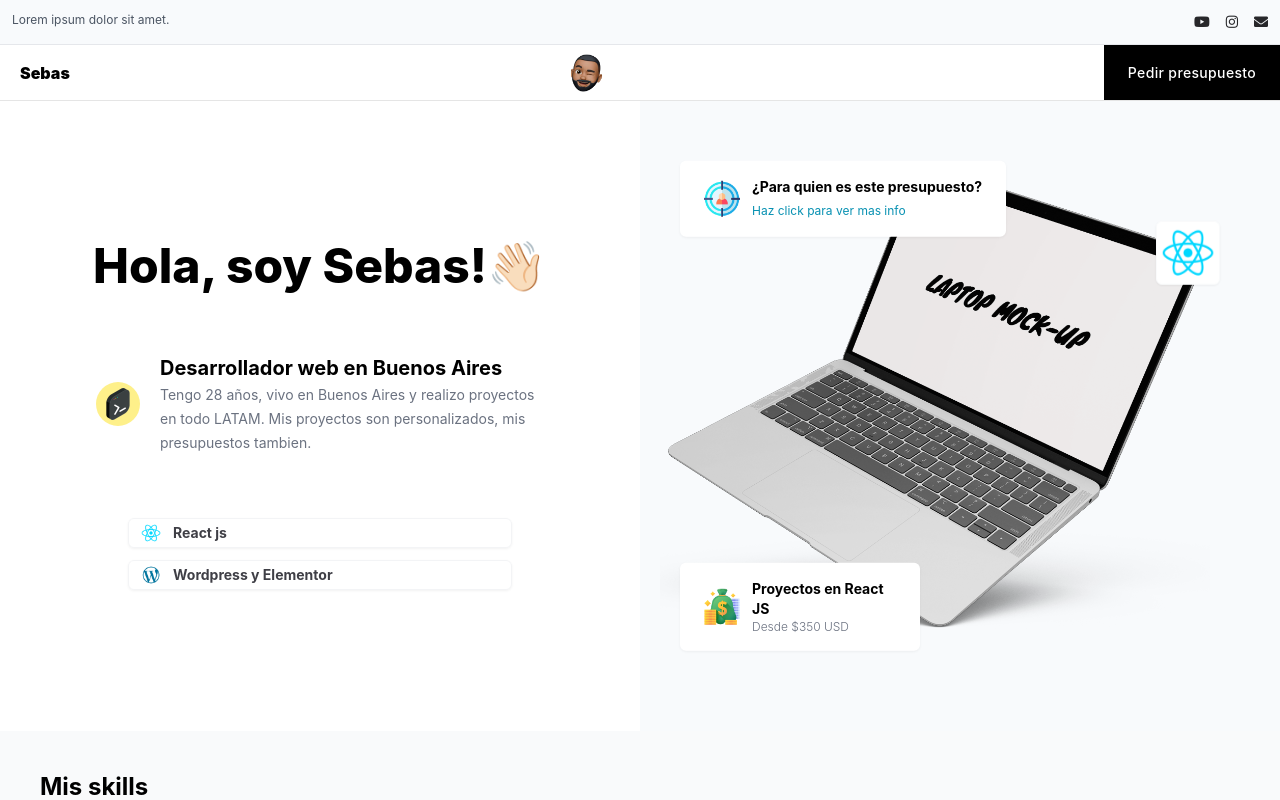
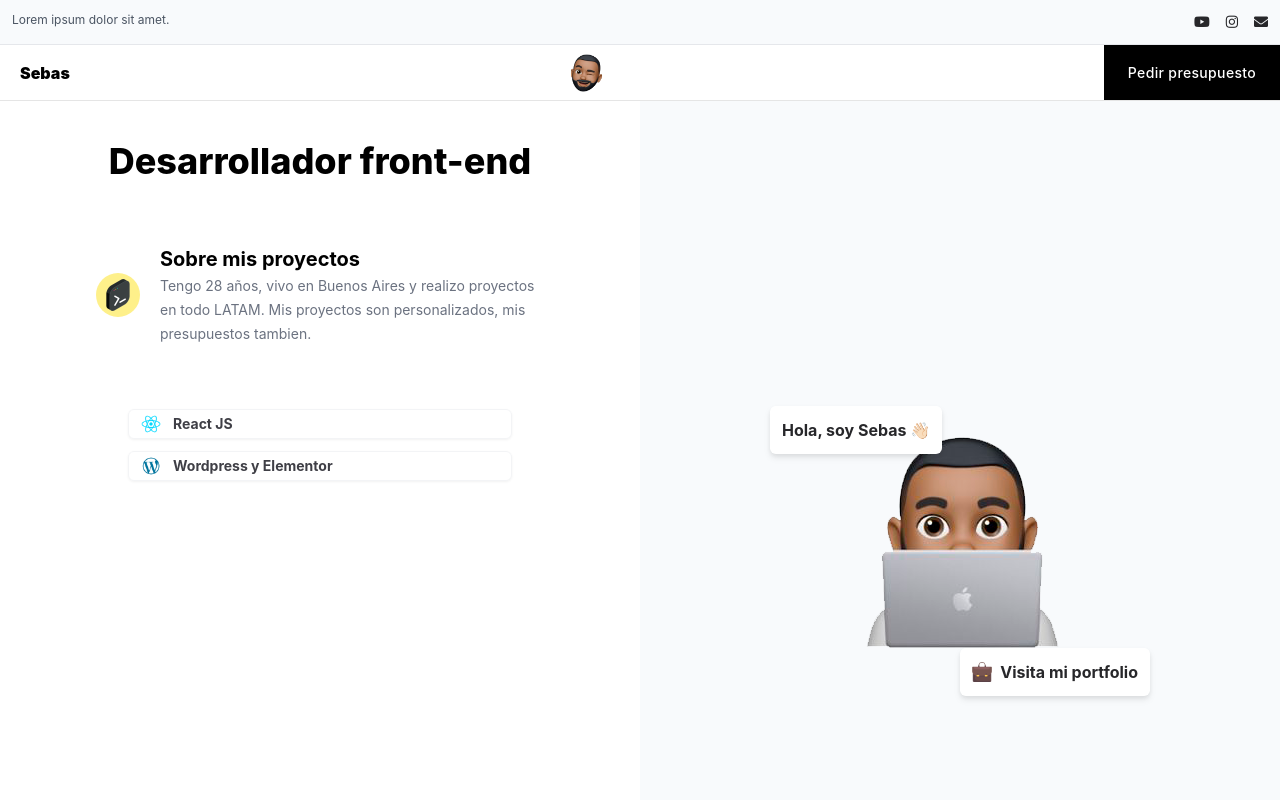
Before and after one commit to sebasc0de/sebascode-ts, a React (Vite) app: page / in a window 1280 px wide. Shown: the top 800 px of the page. Built offline with nearby package versions, Linux system fonts and the light colour scheme.

Commit message:
Hero section

```diff
--- a/src/App.css
+++ b/src/App.css
@@ -1,48 +1,13 @@
-.App {
-  text-align: center;
+body::-webkit-scrollbar {
+  width: 0;
+}
+
+html {
+  scroll-behavior: smooth;
 }
 
 .superSmall {
   font-size: 8.25px;
-}
-
-.App-logo {
-  height: 40vmin;
-  pointer-events: none;
-}
-
-@media (prefers-reduced-motion: no-preference) {
-  .App-logo {
-    animation: App-logo-spin infinite 20s linear;
-  }
-}
-
-.App-header {
-  background-color: #282c34;
-  min-height: 100vh;
-  display: flex;
-  flex-direction: column;
-  align-items: center;
-  justify-content: center;
-  font-size: calc(10px + 2vmin);
-  color: white;
-}
-
-.App-link {
-  color: #61dafb;
-}
-
-@keyframes App-logo-spin {
-  from {
-    transform: rotate(0deg);
-  }
-  to {
-    transform: rotate(360deg);
-  }
-}
-
-button {
-  font-size: calc(10px + 2vmin);
 }
 
 /* Hero section animations */
@@ -64,3 +29,132 @@ button {
     transform: translatey(0px);
   }
 }
+
+/* Animation entrances - Fade in */
+
+.fade-in-top {
+  -webkit-animation: fade-in-top 1s ease-in-out both;
+  animation: fade-in-top 1s ease-in-out both;
+}
+
+@-webkit-keyframes fade-in-top {
+  0% {
+    -webkit-transform: translateY(-50px);
+    transform: translateY(-50px);
+    opacity: 0;
+  }
+  100% {
+    -webkit-transform: translateY(0);
+    transform: translateY(0);
+    opacity: 1;
+  }
+}
+@keyframes fade-in-top {
+  0% {
+    -webkit-transform: translateY(-50px);
+    transform: translateY(-50px);
+    opacity: 0;
+  }
+  100% {
+    -webkit-transform: translateY(0);
+    transform: translateY(0);
+    opacity: 1;
+  }
+}
+
+/*Entrances*/
+
+.fade-in-left {
+  -webkit-animation: fade-in-left 0.6s cubic-bezier(0.39, 0.575, 0.565, 1) 1s
+    both;
+  animation: fade-in-left 0.6s cubic-bezier(0.39, 0.575, 0.565, 1) 1s both;
+}
+
+@-webkit-keyframes fade-in-left {
+  0% {
+    -webkit-transform: translateX(-50px);
+    transform: translateX(-50px);
+    opacity: 0;
+  }
+  100% {
+    -webkit-transform: translateX(0);
+    transform: translateX(0);
+    opacity: 1;
+  }
+}
+@keyframes fade-in-left {
+  0% {
+    -webkit-transform: translateX(-50px);
+    transform: translateX(-50px);
+    opacity: 0;
+  }
+  100% {
+    -webkit-transform: translateX(0);
+    transform: translateX(0);
+    opacity: 1;
+  }
+}
+
+/*Right*/
+.fade-in-right {
+  -webkit-animation: fade-in-right 0.6s cubic-bezier(0.39, 0.575, 0.565, 1) 1.2s
+    both;
+  animation: fade-in-right 0.6s cubic-bezier(0.39, 0.575, 0.565, 1) 1.2s both;
+}
+
+@-webkit-keyframes fade-in-right {
+  0% {
+    -webkit-transform: translateX(50px);
+    transform: translateX(50px);
+    opacity: 0;
+  }
+  100% {
+    -webkit-transform: translateX(0);
+    transform: translateX(0);
+    opacity: 1;
+  }
+}
+@keyframes fade-in-right {
+  0% {
+    -webkit-transform: translateX(50px);
+    transform: translateX(50px);
+    opacity: 0;
+  }
+  100% {
+    -webkit-transform: translateX(0);
+    transform: translateX(0);
+    opacity: 1;
+  }
+}
+
+/*Fade in top*/
+.fade-in-top-delay {
+  -webkit-animation: fade-in-top 0.6s cubic-bezier(0.39, 0.575, 0.565, 1) 1.3s
+    both;
+  animation: fade-in-top 0.6s cubic-bezier(0.39, 0.575, 0.565, 1) 1.3s both;
+}
+
+@-webkit-keyframes fade-in-top-delay {
+  0% {
+    -webkit-transform: translateY(-50px);
+    transform: translateY(-50px);
+    opacity: 0;
+  }
+  100% {
+    -webkit-transform: translateY(0);
+    transform: translateY(0);
+    opacity: 1;
+  }
+}
+@keyframes fade-in-top-delay {
+  0% {
+    -webkit-transform: translateY(-50px);
+    transform: translateY(-50px);
+    opacity: 0;
+  }
+  100% {
+    -webkit-transform: translateY(0);
+    transform: translateY(0);
+    opacity: 1;
+  }
+}
--- a/src/App.tsx
+++ b/src/App.tsx
@@ -1,6 +1,5 @@
 import { Header } from './components/Header';
 import { HeroSection } from './components/HeroSection/HeroSection';
-import { CombosSection } from './components/CombosSection';
 import { Skills } from './components/Skills';
 import { Portfolio } from './components/Portfolio';
 import { Footer } from './components/Footer';
@@ -13,7 +12,6 @@ function App() {
       <HeroSection />
       <Skills />
       <Portfolio />
-      {/* <CombosSection /> */}
       <Footer />
     </>
   );
--- a/src/components/CombosSection.tsx
+++ b/src/components/CombosSection.tsx
@@ -5,6 +5,8 @@ import { ComboCard } from './ComboCard';
 export const CombosSection = () => {
   // Wordpress packs
   const [packs, setPacks] = useState();
+
+  console.log(packs);
 
   useEffect(() => {
     fetchWordpressPacks().then(setPacks);
--- a/src/components/Header.tsx
+++ b/src/components/Header.tsx
@@ -2,7 +2,7 @@ import { Topbar } from '../Topbar';
 export const Header = () => {
   return (
     <>
-      <div className='sticky top-0 z-50 bg-white w-full'>
+      <div className='sticky top-0 z-50 bg-white'>
         <Topbar />
         <div className='bg-white container-fluid border-b border-black/10 h-14 flex justify-between'>
           <div className='flex items-center pl-5'>
--- a/src/components/HeroSection/Computer.tsx
+++ b/src/components/HeroSection/Computer.tsx
@@ -1,10 +1,54 @@
-export const Computer = () => {
+export const Computer = ({ budget }: any) => {
   return (
-    <div className='lg:items-end'>
+    <div className='lg:items-end overflow-x-hidden md:h-screen'>
+      {budget ? (
+        <div className='relative'>
+          <img
+            src='/img/render-default.png'
+            className='w-11/12 relative fade-in-top'
+          />
+          {/* React icon */}
+          <div className='absolute w-16 bg-white rounded-md drop-shadow-sm border border-gray-50 p-1 top-20 lg:top-20 right-0 lg:right-10 drop-shadow-sm fade-in-right'>
+            <img src={budget.icon} />
+          </div>
+          {/* App price */}
+          <div className='absolute bottom-10 left-5 bg-white rounded-md p-3 drop-shadow-sm fade-in-left'>
+            <div className='p-1 px-3 text-white flex gap-3'>
+              <img src='/img/money-bag.png' className='w-9 object-contain' />
+              <div>
+                <h3 className='text-black text-xs lg:text-sm font-bold mb-0'>
+                  Proyectos en {budget.name}
+                </h3>
+                <p className='text-gray-500 text-xs font-light'>
+                  Desde ${budget.price} USD
+                </p>
+              </div>
+            </div>
+          </div>
+
+          {/* Customer journey */}
+          <div className='absolute top-0 lg:top-5 lg:left-5 bg-white rounded-md p-3 drop-shadow-sm fade-in-top-delay'>
+            <div className='p-1 px-3 text-white flex gap-3'>
+              <img
+                src='/img/customer-journey.png'
+                className='w-9 object-contain'
+              />
+              <div>
+                <h3 className='text-black text-xs lg:text-sm font-bold mb-0'>
+                  ¿Para quien es este presupuesto?
+                </h3>
+                <a href='#' className='text-cyan-600 text-xs'>
+                  Haz click para ver mas info
+                </a>
+              </div>
+            </div>
+          </div>
+        </div>
+      ) : (
         <div className='relative'>
           <img src='/img/render-default.png' className='w-11/12 relative' />
           {/* React icon */}
-        <div className='absolute w-16 bg-white rounded-md drop-shadow-sm border border-gray-50 p-1 top-20 lg:top-20 right-0 lg:right-10 drop-shadow-sm float'>
+          <div className='absolute w-16 bg-white rounded-md drop-shadow-sm border border-gray-50 p-1 top-20 lg:top-20 right-0 lg:right-10 drop-shadow-sm float fade-in-right'>
             <img src='/img/react.png' />
           </div>
           {/* App price */}
@@ -15,7 +59,9 @@ export const Computer = () => {
                 <h3 className='text-black text-xs lg:text-sm font-bold mb-0'>
                   Proyectos en React JS
                 </h3>
-              <p className='text-gray-500 text-xs font-light'>Desde $350 USD</p>
+                <p className='text-gray-500 text-xs font-light'>
+                  Desde $350 USD
+                </p>
               </div>
             </div>
           </div>
@@ -38,6 +84,7 @@ export const Computer = () => {
             </div>
           </div>
         </div>
+      )}
     </div>
   );
 };
--- /dev/null
+++ b/src/components/HeroSection/Dialog.tsx
@@ -0,0 +1,20 @@
+export const Dialog = () => {
+  return (
+    <div className='flex items-center justify-center md:h-screen'>
+      <div className='relative'>
+        <img src='/img/ask-me.png' />
+
+        {/* Saludo */}
+        <div className='absolute font-bold text-md drop-shadow-md -top-5 -left-20 bg-white rounded-md float p-3 text-zinc-800'>
+          Hola, soy Sebas 👋🏻
+        </div>
+
+        {/* Sugerencia */}
+        <div className='absolute font-bold text-md drop-shadow-md bg-white rounded-md text-md float p-3 text-zinc-800 -bottom-10 -right-20 flex items-center gap-2'>
+          <img src='/img/portfolio.png' className='w-5' />
+          <a href='#portfolio'> Visita mi portfolio</a>
+        </div>
+      </div>
+    </div>
+  );
+};
--- a/src/components/HeroSection/HeroSection.tsx
+++ b/src/components/HeroSection/HeroSection.tsx
@@ -1,14 +1,50 @@
 import { Computer } from './Computer';
+import { useState } from 'react';
+import { Dialog } from './Dialog';
+
+// Type of budget
+type Budget = {
+  name: string;
+  price: number;
+  icon: string;
+};
+
+// Budgets info
+const react: Budget = {
+  name: 'React JS',
+  price: 520,
+  icon: '/img/react.png',
+};
+
+const wordpress: Budget = {
+  name: 'Wordpress',
+  price: 220,
+  icon: '/img/wordpress.png',
+};
+
 export const HeroSection = () => {
+  // Budget selector state
+  const [state, setState] = useState(undefined);
+
+  const budgetHandler = ({ target }: any) => {
+    if (target.name === 'react') {
+      setState(react);
+      console.log(state);
+    } else {
+      setState(wordpress);
+      console.log(state);
+    }
+  };
+
   return (
     <>
       <div className='flex flex-col lg:flex-row lg:min-h-auto'>
         {/* Izquierda */}
-        <div className='p-3 py-10 md:p-10 grow flex flex-col items-center justify-center gap-8 md:gap-16'>
+        <div className='p-3 py-10 md:p-10 grow flex flex-col items-center justify-start gap-8 md:gap-16'>
           {/* Titulo */}
           <div>
-            <h2 className='font-extrabold text-center text-black text-3xl lg:text-5xl'>
-              Hola, soy Sebas!👋🏻
+            <h2 className='font-extrabold text-center text-black text-3xl lg:text-4xl'>
+              Desarrollador front-end
             </h2>
           </div>
 
@@ -21,7 +57,7 @@ export const HeroSection = () => {
             {/* Text */}
             <div className='md:w-96'>
               <h2 className='font-bold text-sm md:text-xl text-black'>
-                Desarrollador web en Buenos Aires
+                Sobre mis proyectos
               </h2>
               <small className='text-gray-500 text-xs md:text-sm'>
                 Tengo 28 años, vivo en Buenos Aires y realizo proyectos en todo
@@ -33,21 +69,31 @@ export const HeroSection = () => {
 
           {/* Action */}
           <div className='flex flex-col gap-3 w-11/12 md:w-96'>
-            <div className='flex bg-white rounded-md border border-gray-100 drop-shadow-sm p-1 px-3 cursor-pointer hover:bg-slate-50'>
+            <div className='bg-white rounded-md border border-gray-100 drop-shadow-sm p-1 px-3 cursor-pointer flex'>
               <img src='/img/react.png' className='w-5 mr-3' />
-              <span className='text-sm font-bold text-zinc-700'>React js</span>
+              <input
+                type='text'
+                onClick={budgetHandler}
+                name='react'
+                value='React JS'
+                className='text-sm font-bold text-zinc-700 cursor-pointer w-full focus:outline-none caret-transparent'
+              />
             </div>
-            <div className='bg-white rounded-md border border-gray-100 drop-shadow-sm p-1 px-3 cursor-pointer hover:bg-slate-50 flex'>
+            <div className='bg-white rounded-md border border-gray-100 drop-shadow-sm p-1 px-3 cursor-pointer flex'>
               <img src='/img/wordpress.png' className='w-5 mr-3' />
-              <span className='text-sm font-bold text-zinc-700'>
-                Wordpress y Elementor
-              </span>
+              <input
+                type='text'
+                onClick={budgetHandler}
+                name='wordpress'
+                value='Wordpress y Elementor'
+                className='text-sm font-bold text-zinc-700 cursor-pointer w-full focus:outline-none caret-transparent'
+              />
             </div>
           </div>
         </div>
         {/* Derecha */}
         <div className='px-5 py-10 bg-slate-50 lg:w-1/2'>
-          <Computer />
+          {state ? <Computer budget={state} /> : <Dialog />}
         </div>
       </div>
     </>
--- a/src/components/Portfolio.tsx
+++ b/src/components/Portfolio.tsx
@@ -53,7 +53,7 @@ const works = [
 
 export const Portfolio = () => {
   return (
-    <div className='p-10 bg-white flex flex-col items-start '>
+    <div id='portfolio' className='p-10 bg-white flex flex-col items-start'>
       <div className=' flex items-center'>
         <h2 className='font-bold text-left text-2xl'>Estos son mis trabajos</h2>
       </div>
--- a/src/components/Skills.tsx
+++ b/src/components/Skills.tsx
@@ -54,7 +54,7 @@ const mySkills = [
 
 export const Skills = () => {
   return (
-    <div className='bg-gray-50 p-10 flex flex-col'>
+    <div className='bg-gray-50 p-3 md:p-10 flex flex-col'>
       {/* Titulo y descripcion */}
       <div>
         <h2 className='font-bold text-left text-2xl'>Mis skills</h2>
--- a/src/firebase/firestore.js
+++ b/src/firebase/firestore.ts
@@ -16,7 +16,7 @@ import {
 export const fetchWordpressPacks = async () => {
   const q = query(collection(db, 'services'));
 
-  const packs = [];
+  const packs:any = [];
 
   const querySnapshot = await getDocs(q);
   querySnapshot.forEach((doc) => {
```
Also changed, not shown: public/img/ask-me.png (added), public/img/portfolio.png (added), src/firebase/config.ts (renamed from src/firebase/config.js). Lines whose indentation alone changed are shown as unchanged.
